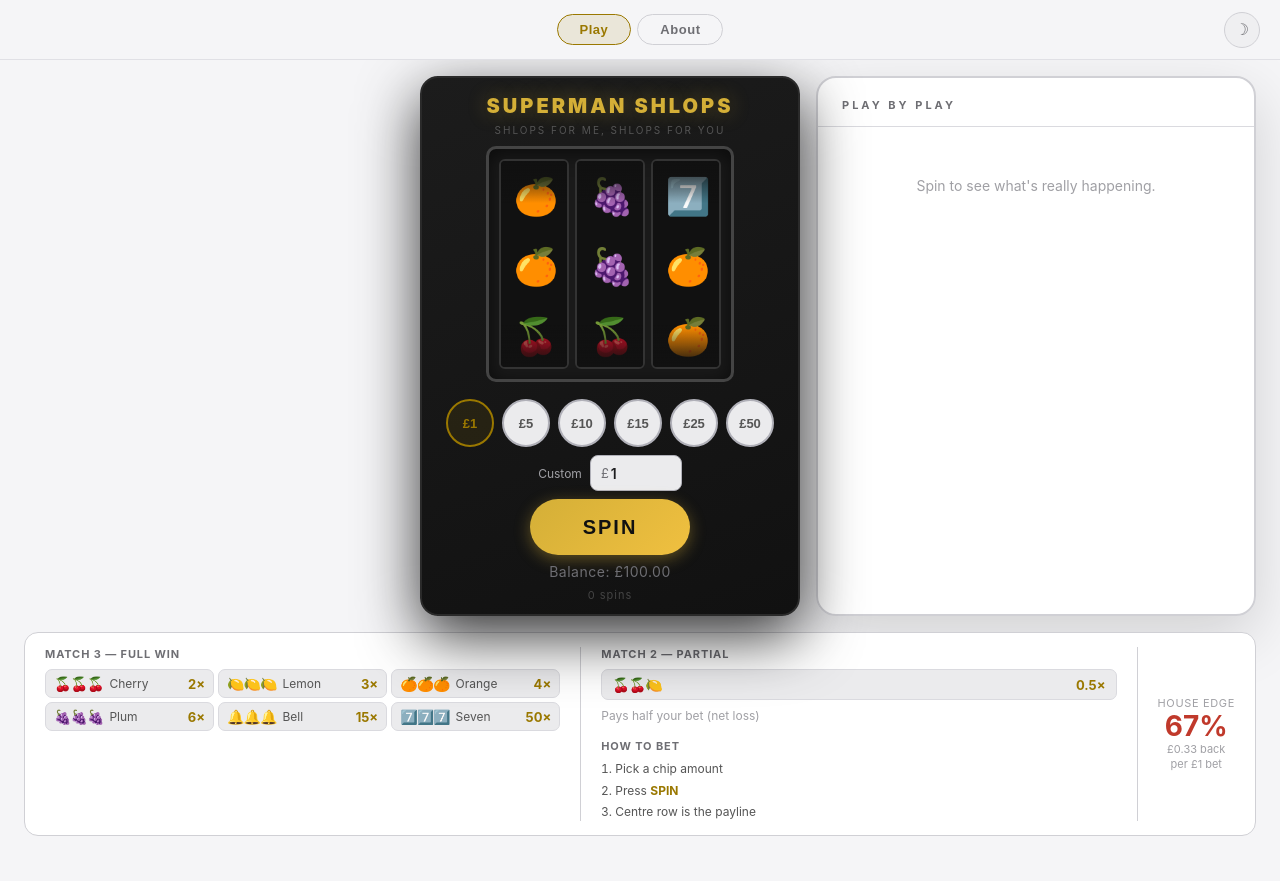
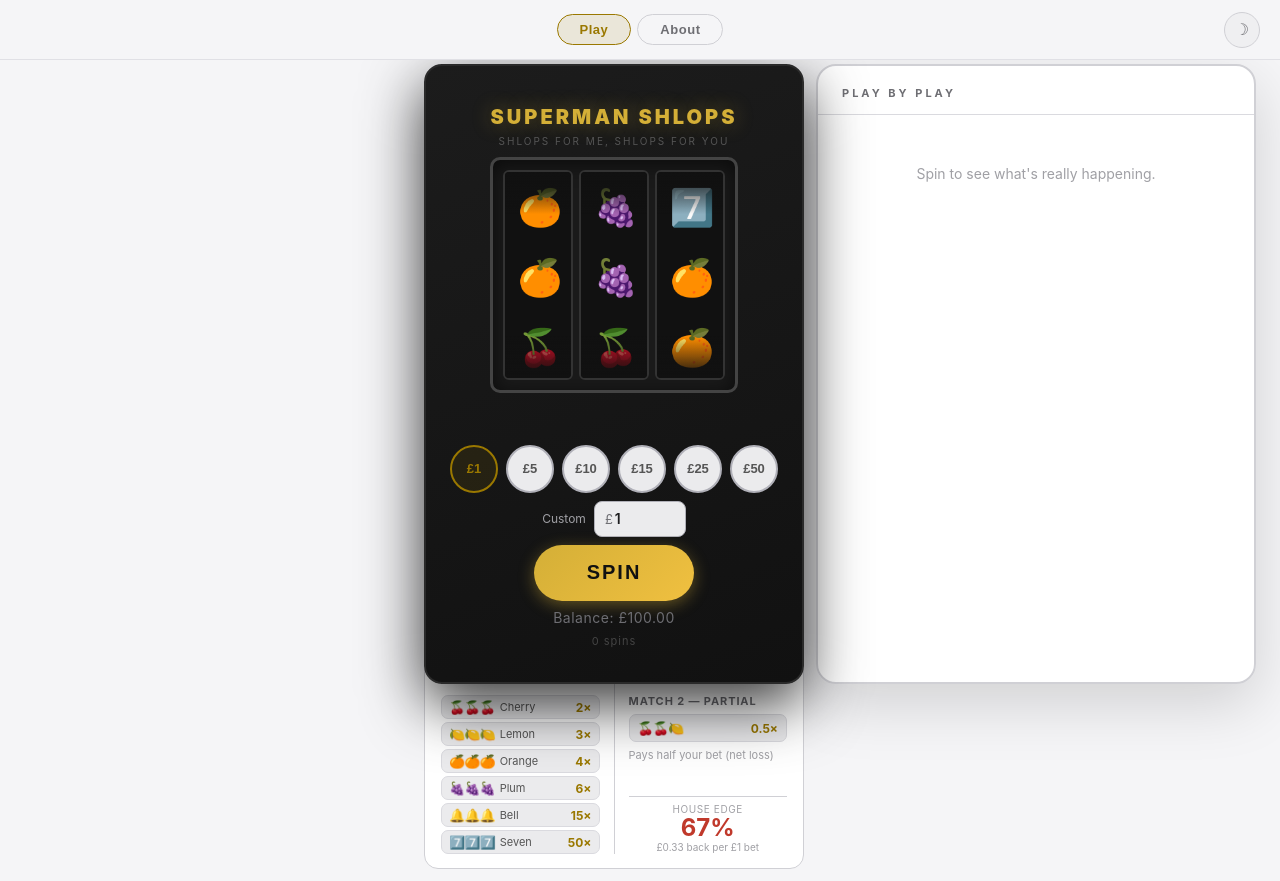
Before and after one commit to danbennett239/House-Always-Loses, a React (Vite) app: page / in a window 1280 px wide. Before the commit the page ends 848 px from the top, so only its background shows below. Built offline with nearby package versions, Linux system fonts and the light colour scheme.

Commit message:
fixed how to win placement

```diff
--- a/src/App.css
+++ b/src/App.css
@@ -77,8 +77,8 @@
   display: grid;
   grid-template-columns: 1fr auto 1fr;
   align-items: start;
-  gap: 16px;
-  padding: 16px 24px 12px;
+  gap: 12px;
+  padding: 4px 24px 12px;
 }
 
 /* Centre column: machine only */
--- a/src/components/HowToWin/HowToWin.css
+++ b/src/components/HowToWin/HowToWin.css
@@ -1,10 +1,11 @@
 .htw-panel {
   width: 100%;
-  grid-column: 1 / -1;
+  grid-column: 2;
+  margin-top: -40px;
   background: var(--bg-elevated);
   border: 1px solid var(--border);
   border-radius: 14px;
-  padding: 14px 20px;
+  padding: 14px 16px;
   display: flex;
   flex-direction: row;
   gap: 0;
@@ -12,23 +13,34 @@
   transition: background 0.3s, border-color 0.3s;
 }
 
-/* Dividers between columns */
-.htw-col + .htw-col {
-  border-left: 1px solid var(--border);
-  padding-left: 20px;
-  margin-left: 20px;
-}
-
+/* Columns */
 .htw-col {
   display: flex;
   flex-direction: column;
-  gap: 8px;
+  gap: 10px;
   flex: 1;
   min-width: 0;
 }
 
-.htw-col--narrow {
-  flex: 0 0 auto;
+.htw-col--right {
+  border-left: 1px solid var(--border);
+  padding-left: 14px;
+  margin-left: 14px;
+  justify-content: flex-start;
+}
+
+.htw-sub-section {
+  margin-top: auto;
+}
+
+.htw-rtp-badge {
+  margin-top: auto;
+}
+
+.htw-sub-section {
+  display: flex;
+  flex-direction: column;
+  gap: 6px;
 }
 
 .htw-section-title {
@@ -37,41 +49,42 @@
   color: var(--text-secondary);
   text-transform: uppercase;
   letter-spacing: 0.08em;
-  white-space: nowrap;
 }
 
 .htw-note {
-  font-size: 12px;
+  font-size: 11px;
   color: var(--text-muted);
-  line-height: 1.4;
+  line-height: 1.3;
 }
 
-/* Payout grid: 3-column layout so all 6 symbols fit side by side */
+/* Payout grid: 2 columns → 3 rows of 2 */
 .htw-payout-list {
   list-style: none;
   display: grid;
-  grid-template-columns: repeat(3, 1fr);
-  gap: 4px;
+  grid-template-columns: 1fr;
+  gap: 3px;
+  flex: 1;
+  align-content: start;
 }
 
 .htw-payout-row {
   display: flex;
   align-items: center;
-  gap: 6px;
-  padding: 5px 8px;
+  gap: 5px;
+  padding: 3px 7px;
   border-radius: 7px;
   background: var(--bg-card);
   border: 1px solid var(--border-card);
 }
 
 .htw-symbols {
-  font-size: 14px;
+  font-size: 13px;
   letter-spacing: -1px;
   flex-shrink: 0;
 }
 
 .htw-label {
-  font-size: 12px;
+  font-size: 11px;
   color: var(--text-label);
   flex: 1;
   min-width: 0;
@@ -81,7 +94,7 @@
 }
 
 .htw-multiplier {
-  font-size: 13px;
+  font-size: 12px;
   font-weight: 700;
   color: var(--gold);
   flex-shrink: 0;
@@ -92,7 +105,7 @@
   display: flex;
   align-items: center;
   justify-content: space-between;
-  padding: 6px 10px;
+  padding: 5px 8px;
   border-radius: 7px;
   background: var(--bg-card);
   border: 1px solid var(--border-card);
@@ -103,11 +116,11 @@
   padding-left: 14px;
   display: flex;
   flex-direction: column;
-  gap: 5px;
+  gap: 4px;
 }
 
 .htw-steps li {
-  font-size: 12px;
+  font-size: 11px;
   color: var(--text-label);
   line-height: 1.4;
 }
@@ -122,27 +135,28 @@
   flex-direction: column;
   align-items: center;
   justify-content: center;
-  gap: 2px;
-  flex: 1;
+  gap: 1px;
+  padding: 6px 0 0;
+  border-top: 1px solid var(--border);
 }
 
 .htw-rtp-label {
-  font-size: 11px;
+  font-size: 10px;
   color: var(--text-muted);
   text-transform: uppercase;
   letter-spacing: 0.06em;
 }
 
 .htw-rtp-value {
-  font-size: 28px;
+  font-size: 24px;
   font-weight: 700;
   color: var(--red);
   line-height: 1;
 }
 
 .htw-rtp-sub {
-  font-size: 11px;
+  font-size: 10px;
   color: var(--text-muted);
   text-align: center;
-  line-height: 1.4;
+  line-height: 1.3;
 }
--- a/src/components/HowToWin/HowToWin.jsx
+++ b/src/components/HowToWin/HowToWin.jsx
@@ -4,14 +4,13 @@ import './HowToWin.css'
 const HOUSE_EDGE_PCT   = Math.round(HOUSE_EDGE * 100)
 const RETURN_PER_POUND = RTP.toFixed(2)
 
-// First symbol in SYMBOLS used as the "odd one out" in the match-2 example
 const [s0, s1] = SYMBOLS
 
 export default function HowToWin() {
   return (
     <aside className="htw-panel" aria-label="How to win">
 
-      {/* Col 1: Match 3 payouts */}
+      {/* Col 1: Match 3 payouts — 3 rows of 2 */}
       <div className="htw-col">
         <h3 className="htw-section-title">Match 3 — Full Win</h3>
         <ul className="htw-payout-list">
@@ -26,28 +25,20 @@ export default function HowToWin() {
       </div>
 
       {/* Col 2: Match 2 + How to Bet */}
-      <div className="htw-col">
+      <div className="htw-col htw-col--right">
+        <div className="htw-sub-section">
           <h3 className="htw-section-title">Match 2 — Partial</h3>
           <div className="htw-two-of-a-kind">
             <span className="htw-symbols" aria-hidden="true">{s0.emoji}{s0.emoji}{s1.emoji}</span>
             <span className="htw-multiplier">0.5×</span>
           </div>
           <p className="htw-note">Pays half your bet (net loss)</p>
-
-        <h3 className="htw-section-title" style={{ marginTop: 6 }}>How to Bet</h3>
-        <ol className="htw-steps">
-          <li>Pick a chip amount</li>
-          <li>Press <strong>SPIN</strong></li>
-          <li>Centre row is the payline</li>
-        </ol>
         </div>
 
-      {/* Col 3: House Edge */}
-      <div className="htw-col htw-col--narrow">
         <div className="htw-rtp-badge">
           <span className="htw-rtp-label">House Edge</span>
           <span className="htw-rtp-value">{HOUSE_EDGE_PCT}%</span>
-          <span className="htw-rtp-sub">£{RETURN_PER_POUND} back<br />per £1 bet</span>
+          <span className="htw-rtp-sub">£{RETURN_PER_POUND} back per £1 bet</span>
         </div>
       </div>
 
--- a/src/components/PlayByPlay/PlayByPlay.css
+++ b/src/components/PlayByPlay/PlayByPlay.css
@@ -2,7 +2,7 @@
   display: flex;
   flex-direction: column;
   width: 440px;
-  height: 540px;
+  height: 620px;
   background: linear-gradient(160deg, var(--bg-elevated) 0%, var(--bg-2) 100%);
   border-radius: 20px;
   border: 2px solid var(--border);
--- a/src/components/SlotMachine/SlotMachine.css
+++ b/src/components/SlotMachine/SlotMachine.css
@@ -10,7 +10,7 @@
   border: 2px solid #2a2a2a;
   box-shadow: 0 20px 60px rgba(0,0,0,0.8);
   min-width: 280px;
-  height: 540px;
+  height: 620px;
   justify-content: center;
 }
 
```
Lines whose indentation alone changed are shown as unchanged.
